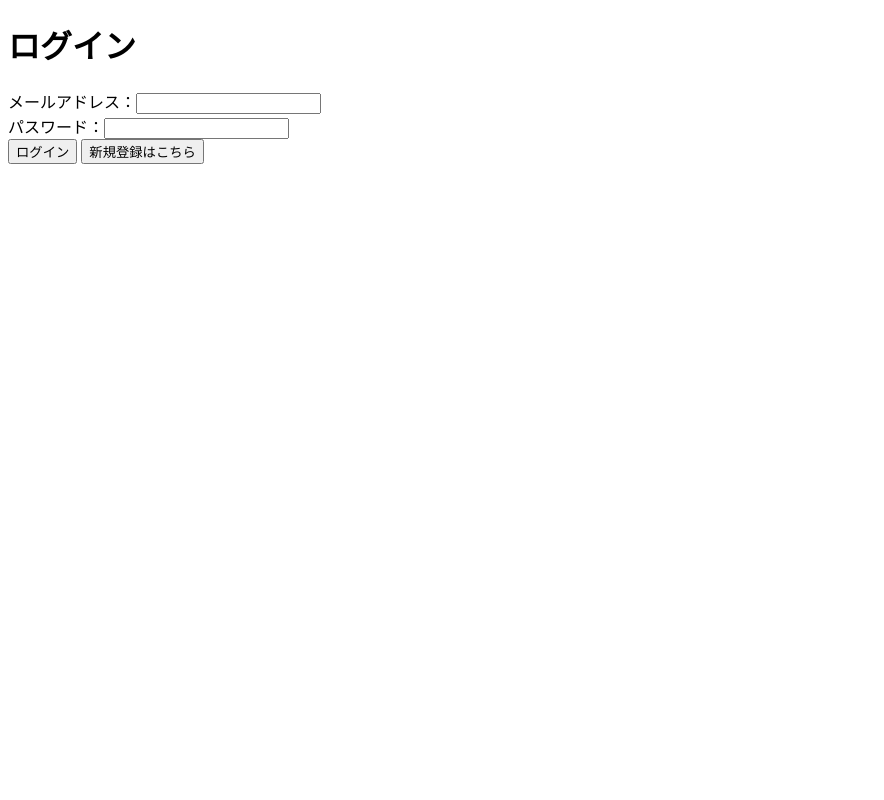
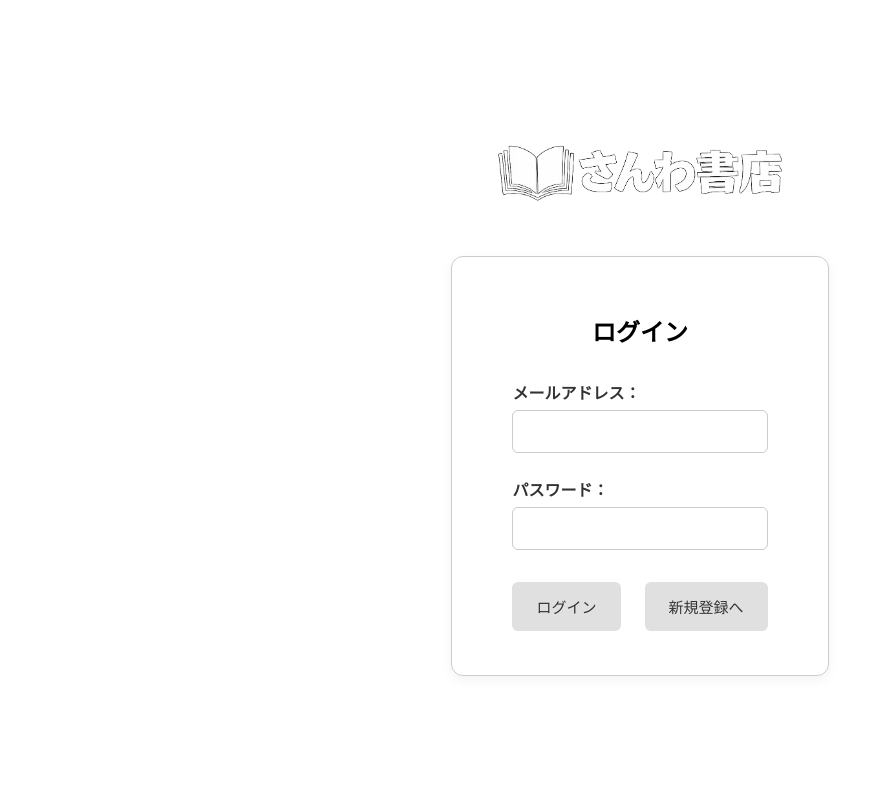
Before and after one commit to YutA78657/groupwork, a Java web app: template bookshop/src/main/webapp/WEB-INF/jsp/login.jsp in a window 1280 px wide. Shown: the whole page, without its empty margins (0-884 px from the left). Run offline with Tomcat 11, a stand-in JSP engine, Linux system fonts and the light colour scheme; the template is opened without the code that fills it, so the values that code supplies are empty.

Commit message:
login.css作成 login.jspサイトロゴ追加 product.css作成 product.jsp在庫のif文追加 userRegister.css作成 userRegister.jspサイトロゴ追加

```diff
--- a/bookshop/src/main/webapp/WEB-INF/jsp/login.jsp
+++ b/bookshop/src/main/webapp/WEB-INF/jsp/login.jsp
@@ -1,24 +1,41 @@
 <%@ page language="java" contentType="text/html; charset=UTF-8"
-    pageEncoding="UTF-8"%>
+	pageEncoding="UTF-8"%>
 <!DOCTYPE html>
 <html>
 <head>
 <meta charset="UTF-8">
 <title>ログイン</title>
-<meta charset="UTF-8">
-<title>Insert title here</title>
+<link rel="stylesheet"
+	href="${pageContext.request.contextPath}/css/login.css">
 </head>
 <body>
-<h1>ログイン</h1>
 
-<form action="Login" method="post">
-	メールアドレス：<input type="text" name="mail"><br>
-	パスワード：<input type="password" name="pass"><br>
-	<input type="submit" value="ログイン">
-	<button type="button" onclick="location.href='/userRegister'">
-    新規登録はこちら
-    </button>
-</form>
+	<!-- ロゴ表示 -->
+	<div class="logo-area">
+		<img src="${pageContext.request.contextPath}/image/material/icon2.png"
+			alt="サイトロゴ" class="site-logo">
+	</div>
+
+	<!-- ログインフォーム -->
+	<div class="login-container">
+		<h1>ログイン</h1>
+
+		<form action="Login" method="post">
+			<div class="form-group">
+				<label>メールアドレス：</label> <input type="text" name="mail">
+			</div>
+
+			<div class="form-group">
+				<label>パスワード：</label> <input type="password" name="pass">
+			</div>
+
+			<div class="form-actions">
+				<input type="submit" value="ログイン">
+				<button type="button" onclick="location.href='UserRegister'">
+					新規登録へ</button>
+			</div>
+		</form>
+	</div>
 
 </body>
 </html>
--- /dev/null
+++ b/bookshop/src/main/webapp/css/login.css
@@ -0,0 +1,136 @@
+@charset "UTF-8";
+
+/* --- 全体の初期設定 --- */
+* {
+  box-sizing: border-box;
+}
+
+html, body {
+  margin: 0;
+  padding: 0;
+  font-family: "Helvetica Neue", sans-serif;
+  background-color: #ffffff;
+  height: 100vh;
+  display: flex;
+  flex-direction: column;
+  align-items: center;
+  justify-content: center;
+}
+
+/* --- ロゴエリア（フォームの外） --- */
+.logo-area {
+  text-align: center;
+  margin-bottom: 24px;
+}
+
+.site-logo {
+  max-width: 300px;
+  height: auto;
+  margin-top: 16px;
+  margin-bottom: 24px;
+}
+
+/* --- ログインフォーム全体のコンテナ --- */
+.login-container {
+  background-color: #ffffff;
+  padding: 40px 60px;
+  border-radius: 12px;
+  border: 1px solid #ccc;
+  box-shadow: 0 4px 12px rgba(0, 0, 0, 0.05);
+  width: 100%;
+  max-width: 700px;
+  min-height: 420px;
+}
+
+/* --- タイトル --- */
+h1 {
+  text-align: center;
+  margin-bottom: 32px;
+  color: #000000;
+  font-size: 24px;
+}
+
+/* --- 入力フィールドのグループ --- */
+.form-group {
+  margin-bottom: 24px;
+}
+
+.form-group label {
+  display: block;
+  margin-bottom: 6px;
+  font-weight: bold;
+  color: #333;
+}
+
+.form-group input {
+  width: 100%;
+  padding: 12px;
+  border: 1px solid #ccc;
+  border-radius: 6px;
+  font-size: 15px;
+}
+
+/* --- ボタンエリア --- */
+.form-actions {
+  display: flex;
+  justify-content: center;
+  gap: 24px;
+  margin-top: 32px;
+  flex-wrap: wrap;
+}
+
+.form-actions input[type="submit"],
+.form-actions button {
+  padding: 14px 24px;
+  border: none;
+  border-radius: 6px;
+  font-size: 15px;
+  cursor: pointer;
+  transition: background-color 0.3s ease;
+  white-space: nowrap;
+}
+
+/* --- ログインボタン --- */
+.form-actions input[type="submit"] {
+  background-color: #e0e0e0;
+  color: #333;
+}
+
+.form-actions input[type="submit"]:hover {
+  background-color: #d5d5d5;
+}
+
+/* --- 新規登録ボタン --- */
+.form-actions button {
+  background-color: #e0e0e0;
+  color: #333;
+}
+
+.form-actions button:hover {
+  background-color: #d5d5d5;
+}
+
+/* --- スマホ・小画面用の調整 --- */
+@media (max-width: 600px) {
+  .login-container {
+    padding: 24px 20px;
+    max-width: 95%;
+    min-height: auto;
+  }
+
+  .form-actions {
+    flex-direction: column;
+    gap: 12px;
+    align-items: center;
+  }
+
+  .form-actions input[type="submit"],
+  .form-actions button {
+    width: 100%;
+    max-width: 300px;
+  }
+
+  .site-logo {
+    max-width: 220px; /* スマホでは少し小さめに */
+  }
+}
```
Also changed, not shown: bookshop/src/main/webapp/WEB-INF/jsp/product.jsp (+57 -16 lines), bookshop/src/main/webapp/WEB-INF/jsp/userRegister.jsp (+29 -11 lines), bookshop/src/main/webapp/css/product.css (added, +77 -0 lines), bookshop/src/main/webapp/css/userRegister.css (added, +120 -0 lines).
